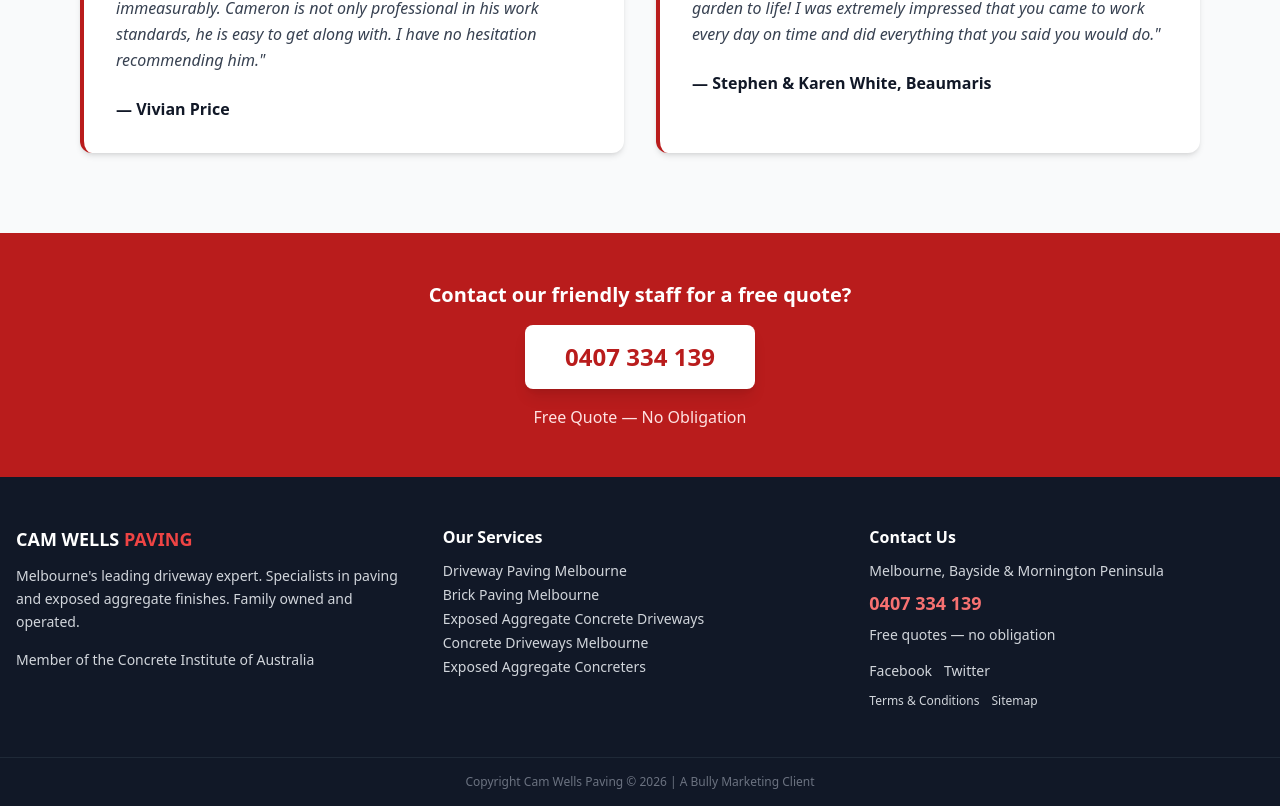
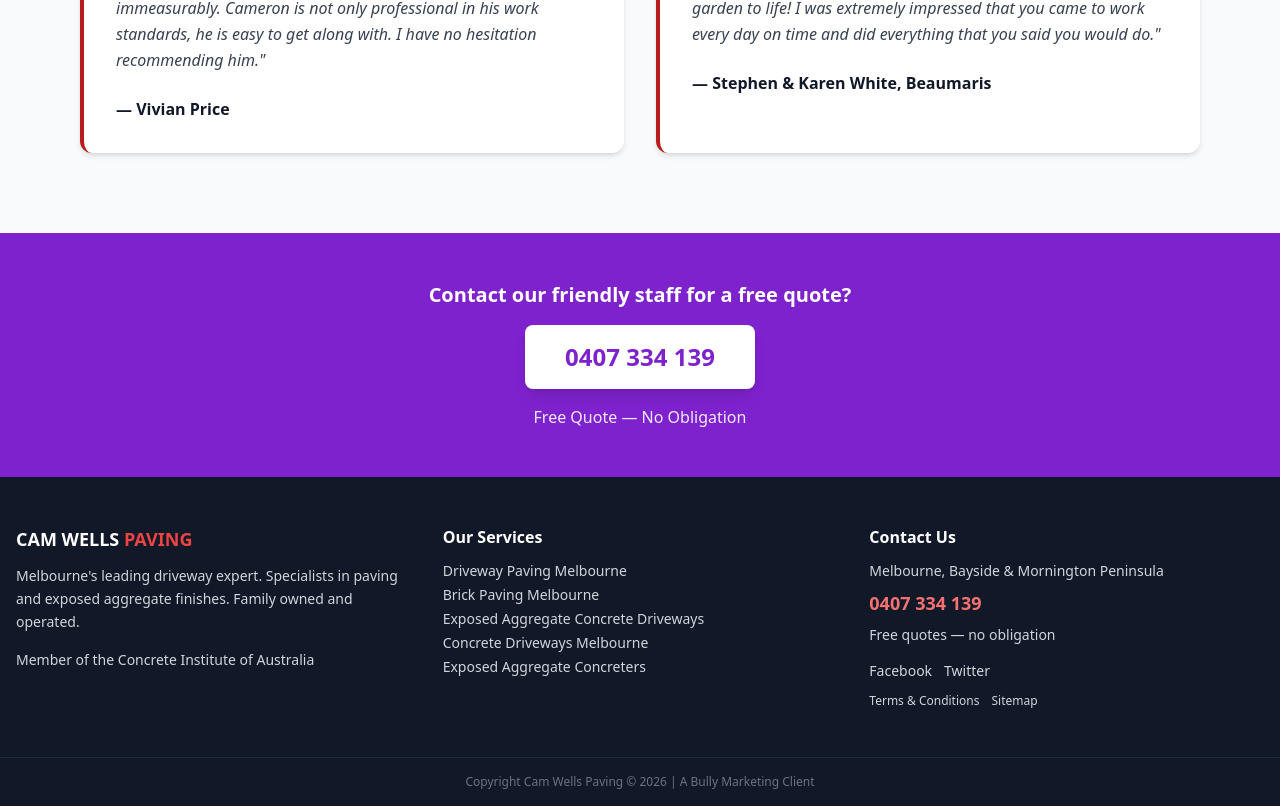
Before and after one commit to StrategyCentral/camwells-paving, a Next.js app: page / in a window 1280 px wide. Shown: the part 3387-4193 px from the top of the page. Built offline with nearby package versions, Linux system fonts and the light colour scheme.

Commit message:
style: red→purple to match Jupiter theme

```diff
--- a/components/CTABanner.tsx
+++ b/components/CTABanner.tsx
@@ -1,11 +1,11 @@
 export default function CTABanner({ text = "Contact our friendly staff for a free quote?" }: { text?: string }) {
   return (
-    <section className="bg-red-700 py-12 text-center text-white">
+    <section className="bg-purple-700 py-12 text-center text-white">
       <p className="text-xl font-semibold mb-4">{text}</p>
-      <a href="tel:0407334139" className="inline-block bg-white text-red-700 font-black text-2xl py-4 px-10 rounded-lg hover:bg-gray-100 transition-colors shadow-lg">
+      <a href="tel:0407334139" className="inline-block bg-white text-purple-700 font-black text-2xl py-4 px-10 rounded-lg hover:bg-gray-100 transition-colors shadow-lg">
         0407 334 139
       </a>
-      <p className="mt-4 text-red-100">Free Quote — No Obligation</p>
+      <p className="mt-4 text-purple-100">Free Quote — No Obligation</p>
     </section>
   )
 }
```
